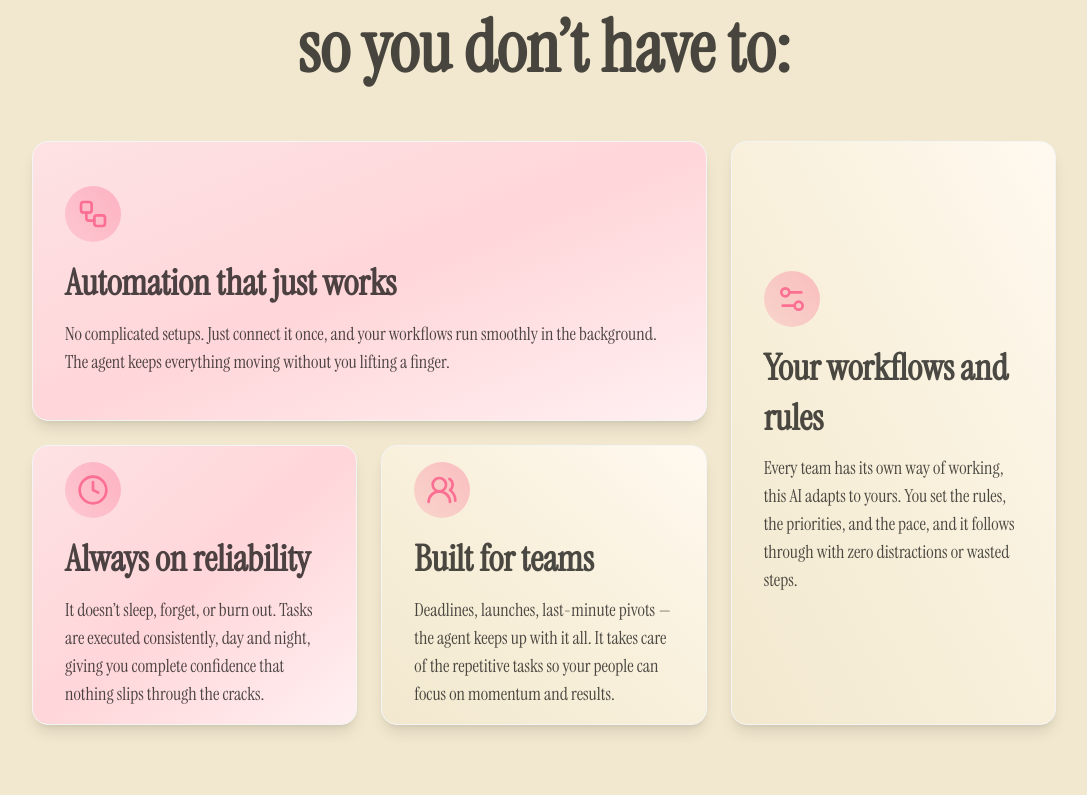
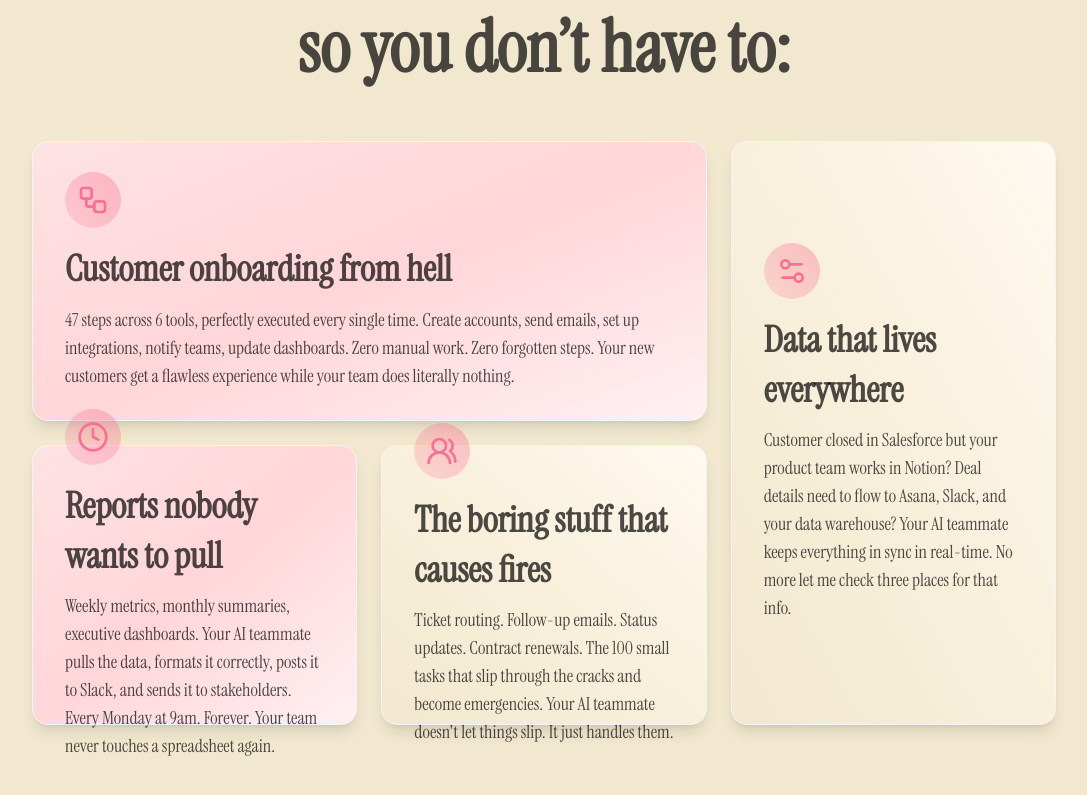
Before and after one commit to FahadBinQaiser/Parallax, a React (Vite) app: page / in a window 1280 px wide. Shown: the part 2830-3625 px from the top of the page, without its empty margins (96-1183 px from the left). Built offline with nearby package versions, Linux system fonts and the light colour scheme.

Commit message:
Copywriting changed

```diff
--- a/src/components/FeatureSection/FeatureSection.jsx
+++ b/src/components/FeatureSection/FeatureSection.jsx
@@ -6,26 +6,26 @@ export default function FeaturesSection() {
   const features = [
     {
       icon: <Workflow className="text-[#FB6F92] w-8 h-8" />,
-      title: "Automation that just works",
-      desc: "No complicated setups. Just connect it once, and your workflows run smoothly in the background. The agent keeps everything moving without you lifting a finger.",
+      title: "Customer onboarding from hell",
+      desc: "47 steps across 6 tools, perfectly executed every single time. Create accounts, send emails, set up integrations, notify teams, update dashboards. Zero manual work. Zero forgotten steps. Your new customers get a flawless experience while your team does literally nothing.",
       size: "lg:col-span-2 lg:row-span-1 md:col-span-2",
     },
     {
       icon: <Settings2 className="text-[#FB6F92] w-8 h-8" />,
-      title: "Your workflows and rules",
-      desc: "Every team has its own way of working, this AI adapts to yours. You set the rules, the priorities, and the pace, and it follows through with zero distractions or wasted steps.",
+      title: "Data that lives everywhere",
+      desc: "Customer closed in Salesforce but your product team works in Notion? Deal details need to flow to Asana, Slack, and your data warehouse? Your AI teammate keeps everything in sync in real-time. No more let me check three places for that info.",
       size: "lg:col-span-1 lg:row-span-2 md:col-span-2 md:row-span-1",
     },
     {
       icon: <Clock className="text-[#FB6F92] w-8 h-8" />,
-      title: "Always on reliability",
-      desc: "It doesn’t sleep, forget, or burn out. Tasks are executed consistently, day and night, giving you complete confidence that nothing slips through the cracks.",
+      title: "Reports nobody wants to pull",
+      desc: "Weekly metrics, monthly summaries, executive dashboards. Your AI teammate pulls the data, formats it correctly, posts it to Slack, and sends it to stakeholders. Every Monday at 9am. Forever. Your team never touches a spreadsheet again.",
       size: "xl:col-span-1 lg:col-span-2 lg:row-span-1 md:col-span-1",
     },
     {
       icon: <Users2 className="text-[#FB6F92] w-8 h-8" />,
-      title: "Built for teams",
-      desc: "Deadlines, launches, last-minute pivots — the agent keeps up with it all. It takes care of the repetitive tasks so your people can focus on momentum and results.",
+      title: "The boring stuff that causes fires",
+      desc: "Ticket routing. Follow-up emails. Status updates. Contract renewals. The 100 small tasks that slip through the cracks and become emergencies. Your AI teammate doesn't let things slip. It just handles them.",
       size: "xl:col-span-1 lg:col-span-3 lg:row-span-1 md:col-span-1",
     },
   ];
```
